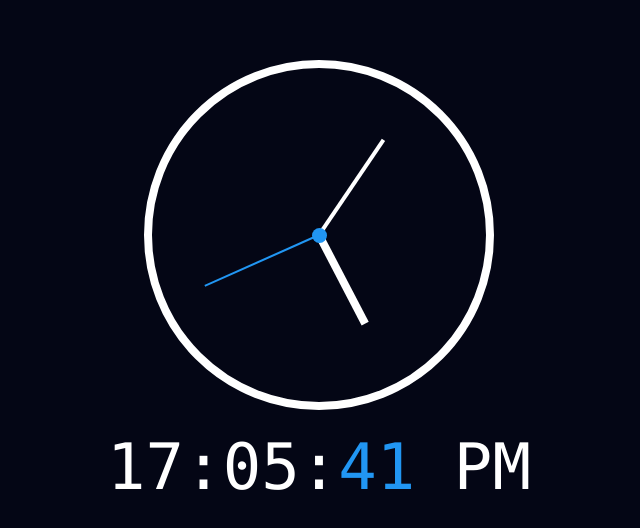
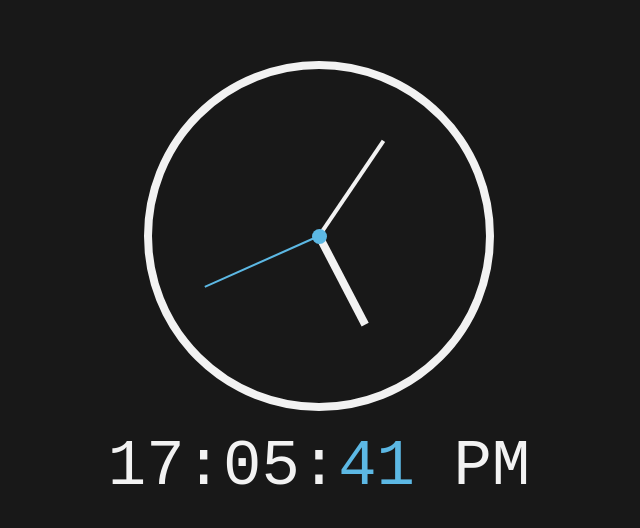
Before and after one commit to tiluckdave/clock, a plain HTML site: page index.html in a window 1280 px wide. Shown: the part 118-646 px from the top of the page, without its empty margins (321-961 px from the left). Drawn offline with Linux system fonts and the light colour scheme.

Commit message:
design update

```diff
--- a/index.html
+++ b/index.html
@@ -9,7 +9,7 @@
             margin: 0;
             padding: 0;
             box-sizing: border-box;
-            font-family: consolas;
+            font-family: 'Courier New', monospace;
         }
 
         body {
@@ -18,7 +18,7 @@
             align-items: center;
             flex-direction: column;
             min-height: 100vh;
-            background: #040615;
+            background: #181818;
             overflow: hidden;
         }
 
@@ -28,7 +28,7 @@
             display: flex;
             justify-content: center;
             align-items: center;
-            border: 8px solid #fff;
+            border: 8px solid #F2F2F2;
             border-radius: 50%;
         }
 
@@ -37,7 +37,7 @@
             position: absolute;
             width: 15px;
             height: 15px;
-            background: #2196f3;
+            background: #5CB8E4;
             z-index: 10000;
             border-radius: 50%;
         }
@@ -79,7 +79,7 @@
             position: absolute;
             width: 8px;
             height: 100px;
-            background: #fff;
+            background: #F2F2F2;
         }
 
         .mn::before {
@@ -87,7 +87,7 @@
             position: absolute;
             width: 4px;
             height: 110px;
-            background: #fff;
+            background: #F2F2F2;
         }
 
         .sc::before {
@@ -95,18 +95,18 @@
             position: absolute;
             width: 2px;
             height: 120px;
-            background: #2196f3;
+            background: #5CB8E4;
         }
 
         #digitalClock {
             display: flex;
-            color: #fff;
+            color: #F2F2F2;
             font-size: 4em;
             margin-top: 20px;
         }
 
         #seconds {
-            color: #2196f3;
+            color: #5CB8E4;
         }
     </style>
     <title>Clock</title>
```
